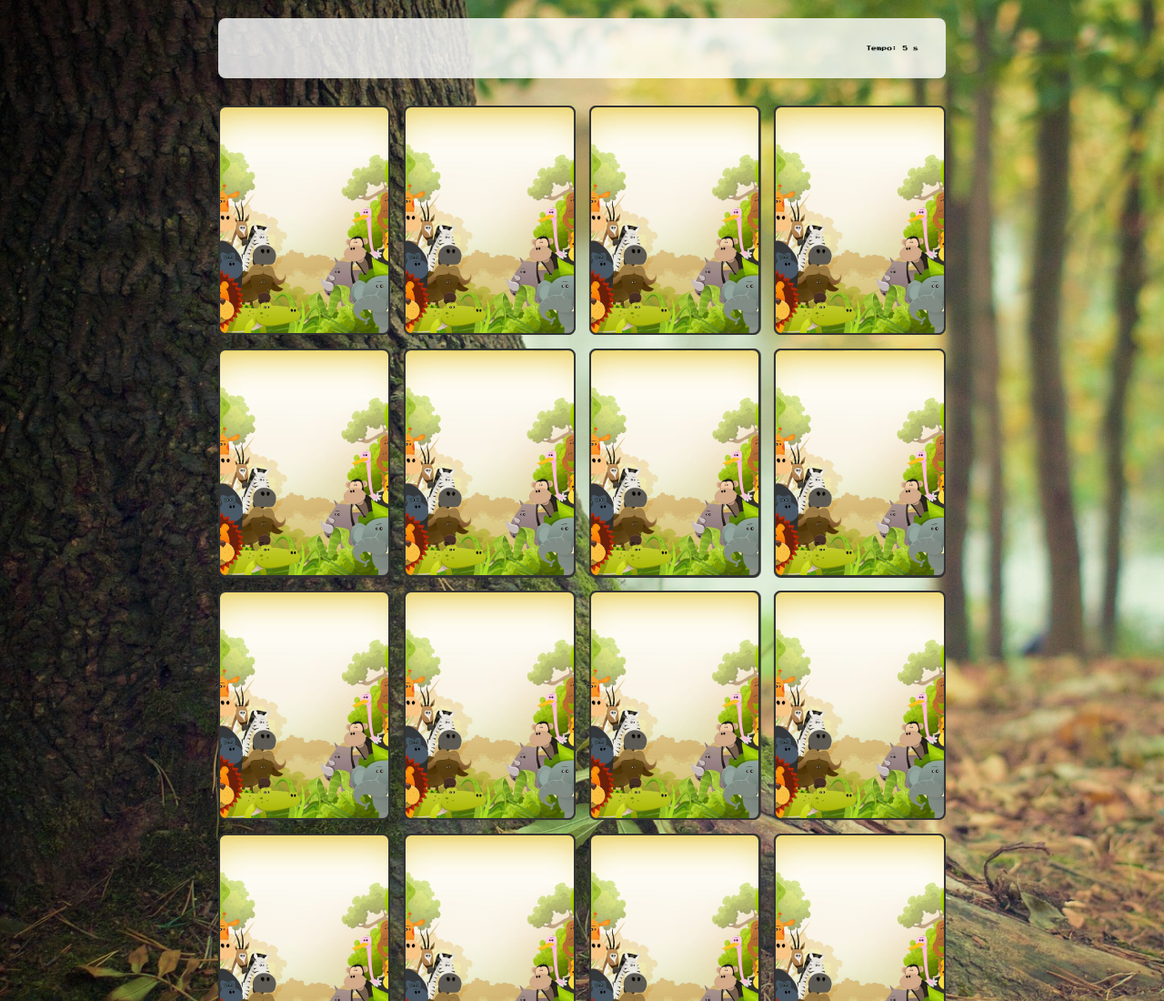
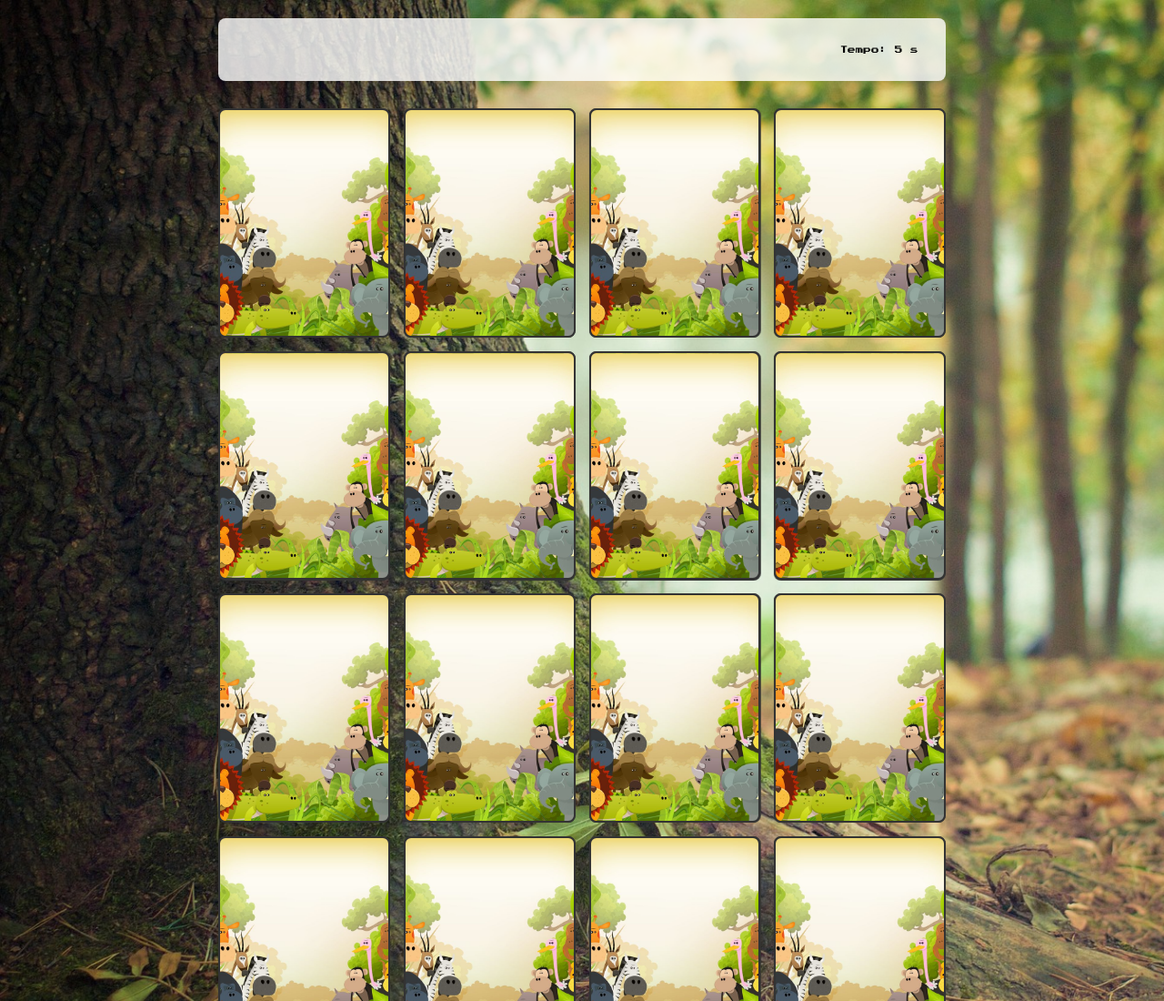
Before and after one commit to chicocalves/Memoria-v2, a plain HTML site: page pages/game.html in a window 1280 px wide. Shown: the top 1100 px of the page at 91% size. Drawn offline with Linux system fonts and the light colour scheme.

Commit message:
Ajuste no tamanho da fonte no resposivo

```diff
--- a/css/game.css
+++ b/css/game.css
@@ -15,7 +15,7 @@ header {
     align-items: center;
     justify-content: space-between;
     background-color: rgba(255, 255, 255, 0.8);
-    font-size: clamp(0.2em, 0.2em + 0.2vw, 1.5em);
+    font-size: clamp(0.3em, 0.3em + 0.3vw, 1.5em);
     width: 100%;
     max-width: 800px;
     padding: 30px;
```
